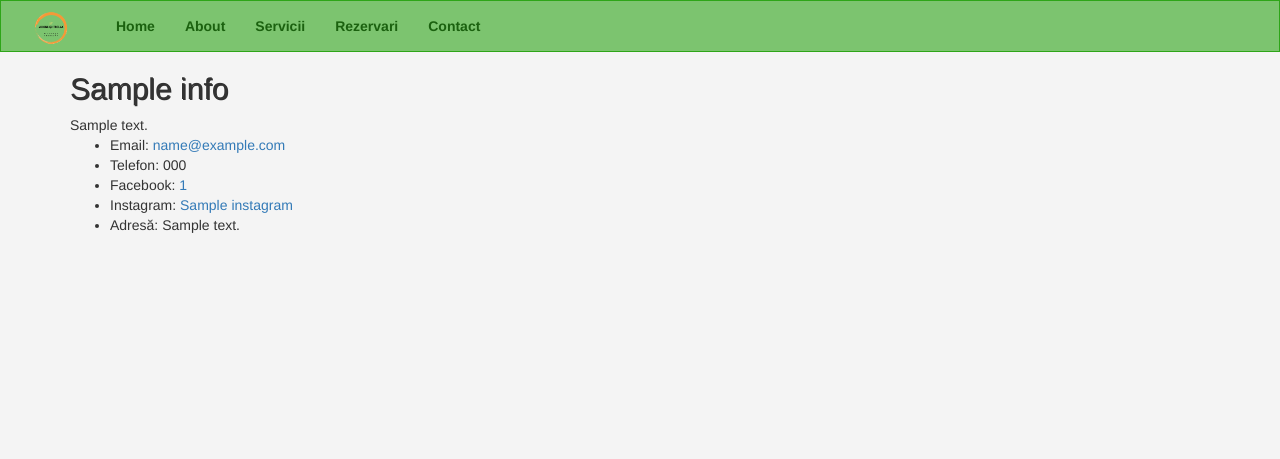
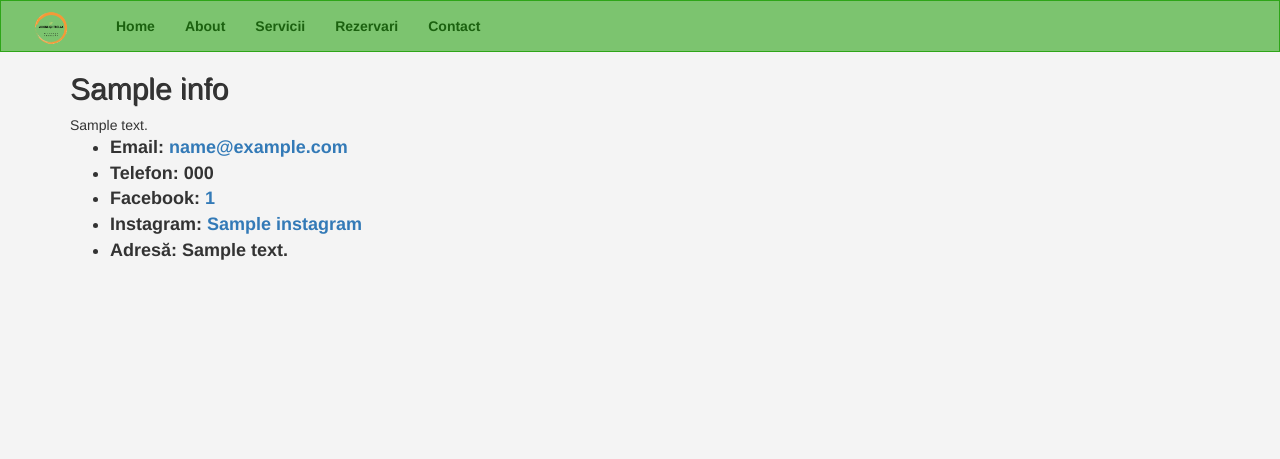
Before and after one commit to ElenaPopD/DjangoProject_website_MoonLightRelax, a Django app: template salon/templates/contact.html in a window 1280 px wide. Shown: the top 459 px of the page. Run offline with Django 5.2, Linux system fonts and the light colour scheme; the template is opened without the code that fills it: most values are stand-ins (such as "Sample title", 1, 10 or a date in 2020); some libraries are stand-ins or nearby versions.

Commit message:
added chace and some stylings

```diff
--- a/moonlight_relax/settings.py
+++ b/moonlight_relax/settings.py
@@ -11,7 +11,7 @@ https://docs.djangoproject.com/en/5.0/ref/settings/
 """
 
 from pathlib import Path
-import socket
+import socket  # noqa: F401
 import os
 from dotenv import load_dotenv
 
--- a/salon/templates/contact.html
+++ b/salon/templates/contact.html
@@ -9,11 +9,11 @@
             {{ info.content | safe }}
         </div>
         <ul class="contact-details">
-            <li>Email: <a href="mailto:{{ info.email }}">{{ info.email }}</a></li>
-            <li>Telefon: {{ info.phone }}</li>
-            <li>Facebook: <a href="{{ info.facebook_page }}" target="_blank">{{ info.facebook_page }}</a></li>
-            <li>Instagram: <a href="{{ info.instagram }}" target="_blank">{{ info.instagram }}</a></li>
-            <li>Adresă: {{ info.address }}</li>
+            <li><strong>Email: <a href="mailto:{{ info.email }}">{{ info.email }} </strong></a></li>
+            <li><strong>Telefon: {{ info.phone }}</strong> </li>
+            <li><strong>Facebook: <a href="{{ info.facebook_page }}" target="_blank">{{ info.facebook_page }}</strong></a></li>
+            <li><strong>Instagram: <a href="{{ info.instagram }}" target="_blank">{{ info.instagram }}</strong></a></li>
+            <li><strong>Adresă: {{ info.address }}</strong></li>
         </ul>
     </div>
     {% empty %}
--- a/salon/templates/homepage.html
+++ b/salon/templates/homepage.html
@@ -37,6 +37,11 @@ function goToPage(page) {
       background-color: #f4f4f4;
 
     }
+.contact-details{font-size: 18px;
+
+}
+
+
     /* Stilizarea generală a formularului */
     #formularRezervare {
       margin-top: 60px;
@@ -321,14 +326,14 @@ color:red
             <!-- Wrapper for slides -->
             <div class="carousel-inner">
               <div class="item active" onclick="goToPage('/servicii')">
-                <img class="carousel-img cursor-pointer" loading="lazy" src="http://localhost:8000/media/services_images/slide1.jpg" alt="masaj" style="width:100%;">
+                <img class="carousel-img cursor-pointer"  src="http://localhost:8000/media/services_images/slide1.jpg" loading="lazy" alt="masaj" style="width:100%;">
               </div>
 
               <div class="item" onclick="goToPage('/programare')">
                 <img class="cursor-pointer" src="http://localhost:8000/media/services_images/slide2.jpg" loading="lazy" alt="masaj" style="width:100%;">
               </div>
 
-              <div class="item" onclick="goToPage('/servicii')">
+              <div class="item" onclick="goToPage('/contact')">
                 <img class="cursor-pointer" src="http://localhost:8000/media/services_images/slide3.jpg" loading="lazy" alt="masaj" style="width:100%;">
               </div>
             </div>
@@ -344,7 +349,7 @@ color:red
               <span class="sr-only">Next</span>
             </a>
           </div>
-         </div>
+        </div>
         {% else %}
           <!-- Acest spațiu va fi populat de alte template-uri care extind base.html -->
         {% endif %}
```
Also changed, not shown: salon/models.py (+5 -3 lines), salon/views.py (+9 -5 lines), salon/migrations/0013_alter_programare_telefon.py (added), salon/migrations/0014_alter_programare_telefon.py (added), services_images/services_images/engin-akyurt-ZbzYDboN7fg-unsplash.jpg (added).
